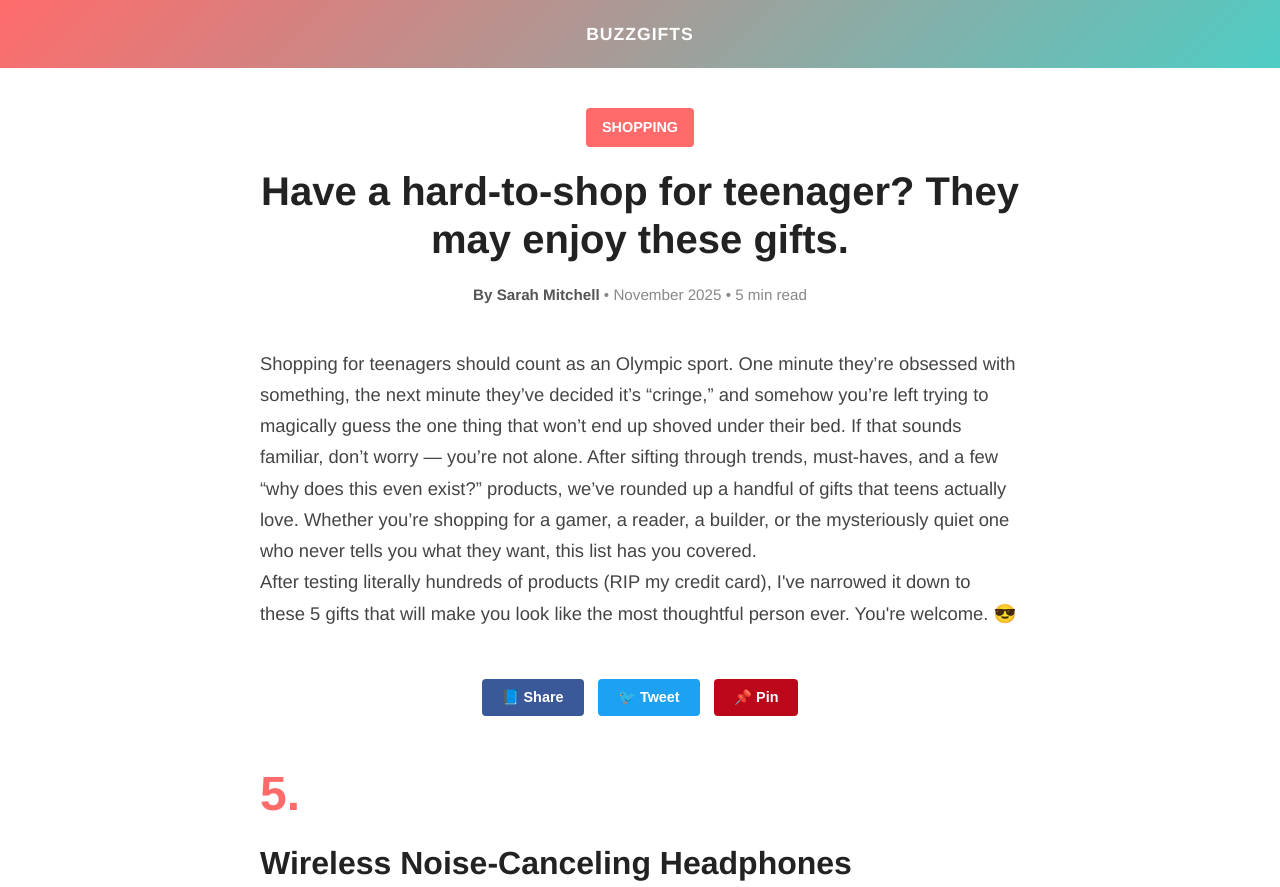
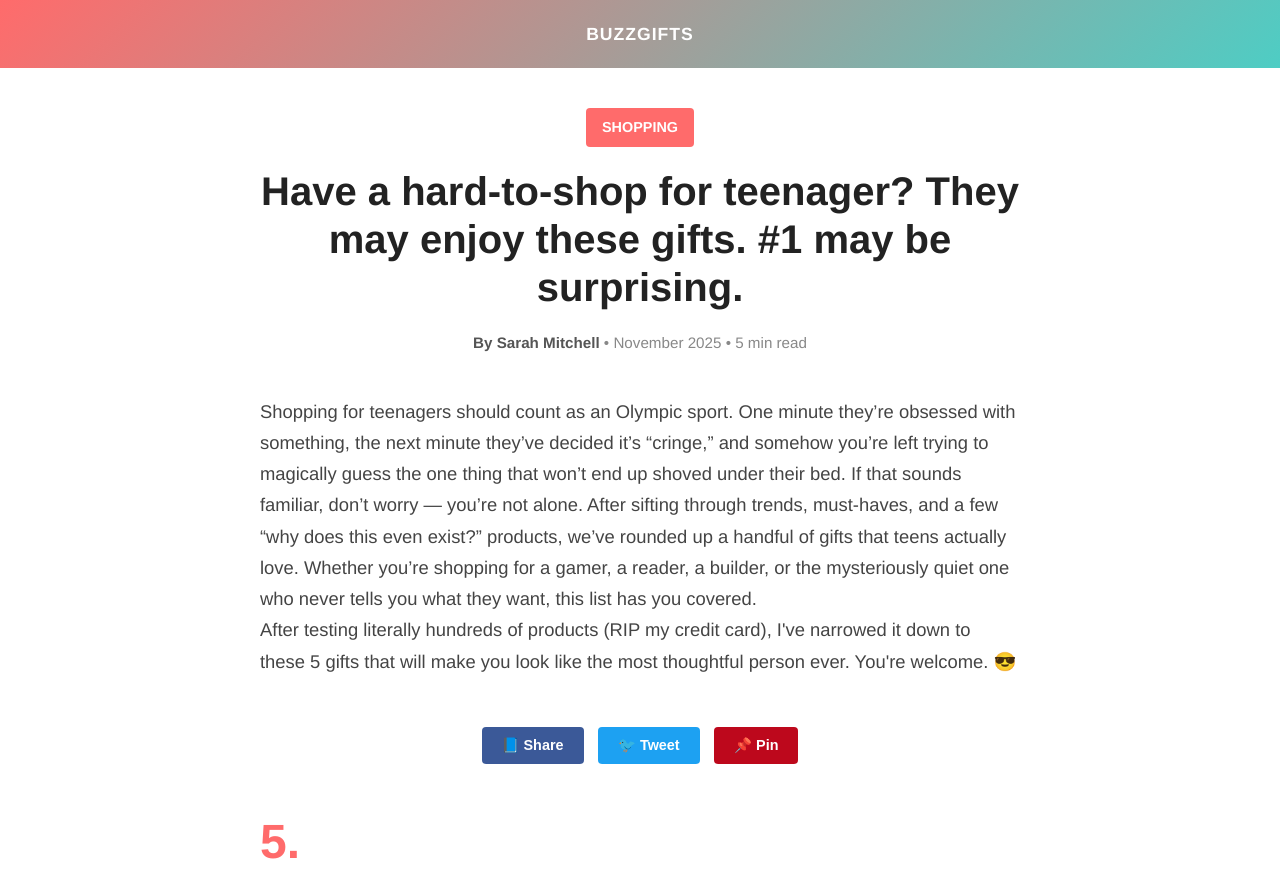
Before and after one commit to AlphaZero42/Have-a-hard-to-shop-for-teenager-They-may-enjoy-these-gifts.-, a plain HTML site: page index.html in a window 1280 px wide. Shown: the top 887 px of the page. Drawn offline with Linux system fonts and the light colour scheme.

Commit message:
Update index.html

```diff
--- a/index.html
+++ b/index.html
@@ -240,7 +240,7 @@
 
     <div class="article-header">
         <div class="category-tag">Shopping</div>
-        <h1>Have a hard-to-shop for teenager? They may enjoy these gifts.</h1>
+        <h1>Have a hard-to-shop for teenager? They may enjoy these gifts. #1 may be surprising. </h1>
         <div class="article-meta">
             <span class="byline">By Sarah Mitchell</span> • November 2025 • 5 min read
         </div>
```
